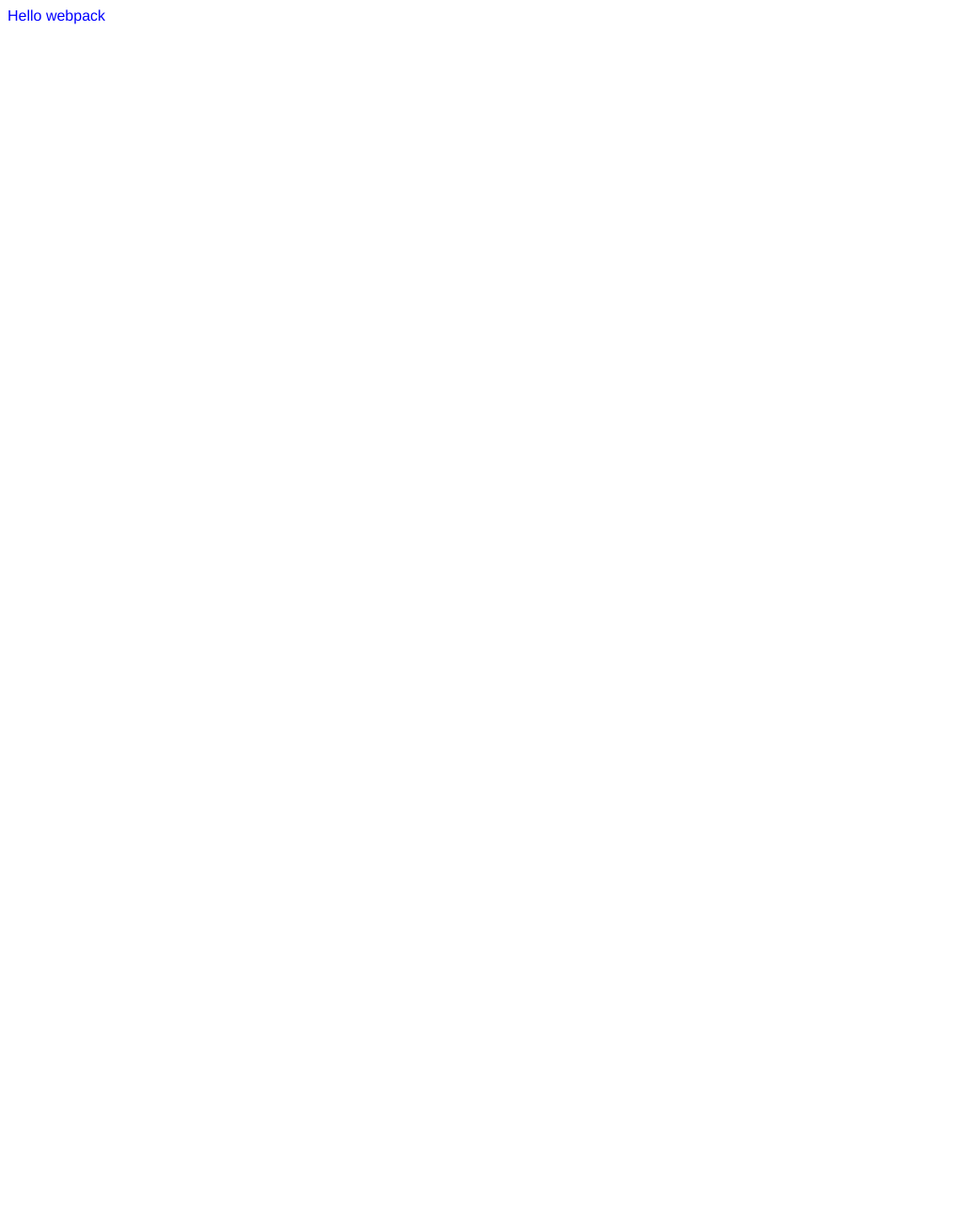
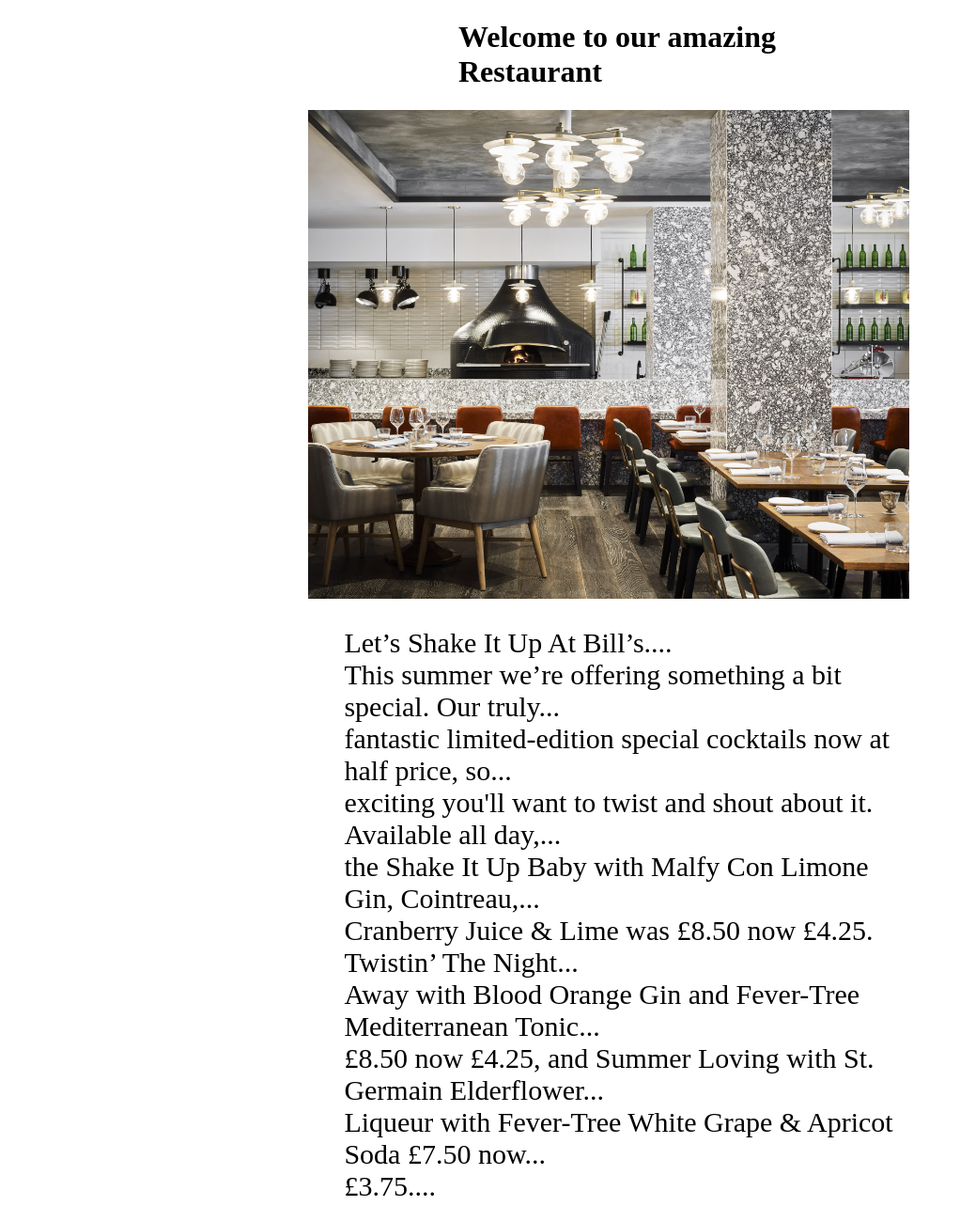
Before and after one commit to erezfree29/To_Do_List_2, a website built with webpack: page dist/index.html in a window 1280 px wide. Shown: the whole page at 94% size, without its empty margins (0-1022 px from the left). Before the commit the page ends 800 px from the top, so only its background shows below. Built offline with nearby package versions, Linux system fonts and the light colour scheme; files whose address does not match are found by name.

Commit message:
add picture heading and description

```diff
--- a/src/index.js
+++ b/src/index.js
@@ -1,16 +1,39 @@
 import _ from 'lodash';
 import './style.css';
-import Bbc from './bbc.png';
+import Restaurant from './Restaurant.jpg';
+function headline() {
+  let h1 = document.createElement('h1');
+  h1.textContent = 'Welcome to our amazing Restaurant';
+  return h1;
+}
 
-function component() {
+
+function pictureDiv() {
   const element = document.createElement('div');
-
-  // Lodash, now imported by this script
-  element.innerHTML = _.join(['Hello', 'webpack'], ' ');
-  element.classList.add('hello');
-  // Add the image to our existing div.
+  element.classList.add('picture');
   const myIcon = new Image();
-  myIcon.src = Bbc;
+  myIcon.src = Restaurant;
+  element.appendChild(myIcon);
   return element;
 }
-document.body.appendChild(component());
+
+
+function description() {
+  const description = document.createElement('p');
+  description.innerHTML += "Let’s Shake It Up At Bill’s....<br />";
+  description.innerHTML += "This summer we’re offering something a bit special. Our truly... <br />";
+  description.innerHTML += "fantastic limited-edition special cocktails now at half price, so...<br />";
+  description.innerHTML += "exciting you'll want to twist and shout about it. Available all day,...<br />";
+  description.innerHTML += "the Shake It Up Baby with Malfy Con Limone Gin, Cointreau,...<br />";
+  description.innerHTML += "Cranberry Juice & Lime was £8.50 now £4.25. Twistin’ The Night...<br />";
+  description.innerHTML += "Away with Blood Orange Gin and Fever-Tree Mediterranean Tonic...<br />";
+  description.innerHTML += "£8.50 now £4.25, and Summer Loving with St. Germain Elderflower...<br />";
+  description.innerHTML += "Liqueur with Fever-Tree White Grape & Apricot Soda £7.50 now...<br />";
+  description.innerHTML += "£3.75....<br />";
+  return description
+}
+
+const content = document.querySelector('.content');
+content.appendChild(headline());
+content.appendChild(pictureDiv());
+content.appendChild(description());
--- a/src/style.css
+++ b/src/style.css
@@ -6,9 +6,28 @@
   font-weight: 600;
   font-style: normal;
 }
+.content {
+  width: 50vw;
+  margin-left: 25vw;
+}
 
-.hello {
+.picture {
+  height: 65vh;
+  width: 50vw;
   color: blue;
-  background: url('./bbc.png');
   font-family: 'MyFont', 'Franklin Gothic Medium', 'Arial Narrow', Arial, sans-serif;
 }
+
+.picture img {
+  height: 100%;
+  width: 100%;
+}
+
+h1 {
+  padding-left: 12.5vw;
+}
+
+p {
+  font-size: 30px;
+  margin-left: 3vw;
+}
```
Also changed, not shown: dist/5e9538edee9292759993.jpg (added), dist/bundle.js, dist/index.html, src/Restaurant.jpg (added).
